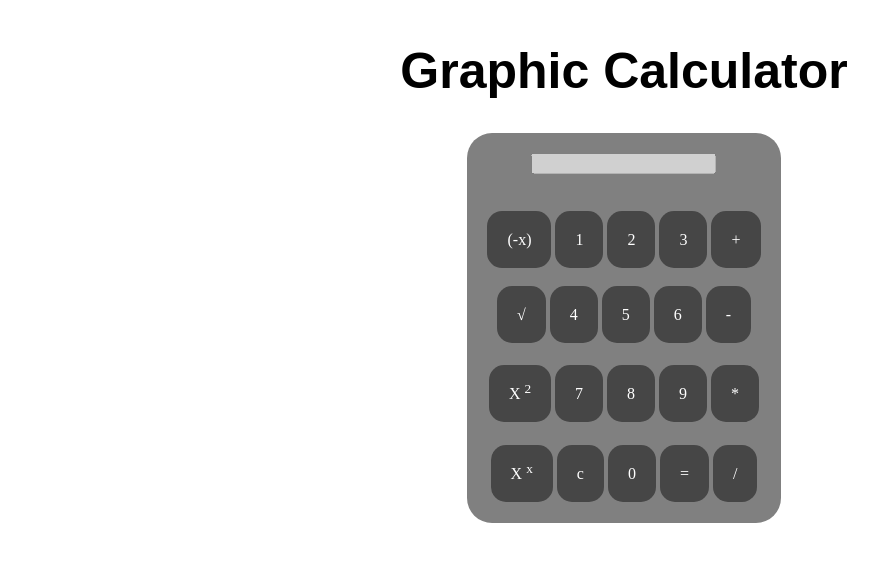
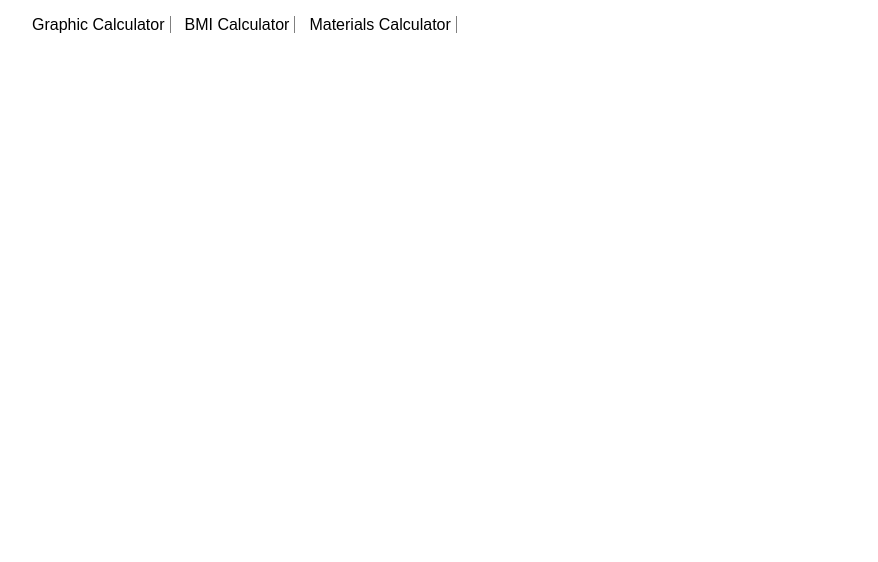
Before and after one commit to The-Cuban-Is-In/Calculators, a Flask app: template templates/index.html in a window 1280 px wide. Shown: the top 562 px of the page, without its empty margins (16-894 px from the left). Run offline with Flask 2, Linux system fonts and the light colour scheme; the template is opened without the code that fills it, so the values that code supplies are empty.

Commit message:
BMI Calc
Made the BMI calculator and and added navigation functionality between the two projects on the same page.  Also set up on index html for the next section (materials calculator)

```diff
--- a/main.py
+++ b/main.py
@@ -5,16 +5,34 @@
 app = Flask(__name__)
 app.config['SECRET_KEY'] = 'hj3klh42kj3h4jk23h3jkhjh3jk242h4jk3h4jk34hrrbfbdbf'
 
-currentNum = ''
+
+currentNum = ''     # -- TODO need to find a way to eliminate the need for these variables
 op = ''
 num1 = ''
 num2 = ''
 
-@app.route('/')
+option = 'graphic-calc'
+
+@app.route('/', methods=['POST', 'GET'])
 def home():
-    return render_template('index.html', currentNum = currentNum)
+    global option
+    option = request.args['option']
+    bmiValue = ''
 
-@app.route('/button-click/<string:numOp>/<string:choice>')
+    if request.method == 'POST':
+        if option == 'bmi-calc':    # -- Confirms the form being submitted is for the bmi-calculator
+            feet = request.form.get('feet')
+            inches = request.form.get('inches')
+            pounds = request.form.get('pound')
+            kilograms = (float(pounds) / 2.205)
+            inches = (float(feet)*12) + float(inches)
+            meters = inches/39.37
+            bmiValue = kilograms/math.pow(meters, 2)
+            bmiValue = '{:.2f}'.format(bmiValue)
+
+    return render_template('index.html', currentNum = currentNum, option = option, bmiValue = bmiValue)
+
+@app.route('/button-click/<string:numOp>/<string:choice>')      # -- Click options for Graphic calculator
 def buttonClick(numOp, choice):
     global currentNum, num1, num2, op
 
--- a/static/styles.css
+++ b/static/styles.css
@@ -1,3 +1,26 @@
+/* Graphic Calculator */
+.navigaiton ul {
+    background-color: grey;
+}
+
+.navigation a {
+    text-decoration: none;
+    padding-right: 5px;
+    color: black;
+    border-right: 1px solid rgb(128, 128, 128);
+    font-family: Arial, Helvetica, sans-serif;
+    margin-right: 10px;
+}
+
+.navigation a:hover {
+    background: rgb(49, 49, 49);
+    color: white;
+}
+
+.navigaiton a:first-child {
+    border-right: hidden;
+}
+
 .main-wrapper {
     display: flex;
     flex-direction: column;
@@ -5,6 +28,7 @@
     align-items: center;
     width: 100%;
     min-height: auto;
+    padding-top: 50px;
 }
 
 .title {
--- a/templates/index.html
+++ b/templates/index.html
@@ -8,8 +8,16 @@
     <title>Document</title>
 </head>
 <body>
+    <nav class="navigation">
+        <ul>
+            <a href="{{ url_for('home', option='graphic-calc') }}">Graphic Calculator</a>
+            <a href="{{ url_for('home', option='bmi-calc') }}">BMI Calculator</a>
+            <a href="{{ url_for('home', option='material-calc') }}">Materials Calculator</a>
+        </ul>
+    </nav>
 
-    <div class="main-wrapper">
+    {% if option == 'graphic-calc' %}   <!-- GRAPHIC-CALCULATOR -->
+        <section class="main-wrapper">
             <div>
                 <h1 class="title">Graphic Calculator</h1>
             </div>
@@ -51,6 +59,59 @@
                     <a href="{{ url_for('buttonClick', numOp='div', choice='operator' ) }}">/</a>
                 </div>
             </div>
+        </section>
+    {% endif %}
+
+    {% if option == 'bmi-calc' %}       <!-- BMI-CALCULATOR -->
+        <section class="bmi-main-wrap">
+            <h1>BMI Calculator</h1>
+            <form class="bmi-form-wrap" align="center" method="POST">
+                <div class="bmi-div-wrap">
+                    <label for="feet">Feet:</label>
+                    <input type="text" id="feet" name="feet">
                 </div>
+                <div class="bmi-div-wrap">
+                    <label for="inches">Inches:</label>
+                    <input type="text" id="inches" name="inches">
+                </div>
+                <div class="bmi-div-wrap">
+                    <label for="pound">Pounds:</label>
+                    <input type="text" id="pound" name="pound">
+                </div>
+
+                <button type="submit" class="bmi-submit-button">Get BMI</button>
+
+                <div class="bmi-total-wrap">
+                    <label>BMI</label>
+                    <input type="text" value="{{ bmiValue }}" disabled>
+                </div>
+            </form>
+
+            <div class="bmi-chart">
+                <!-- TODO this needs to be converted into a table -->
+                <div>
+                    <h2>BMI</h2>
+                    <h3>Below 18.5</h3>
+                    <h3>18.5-24.9</h3>
+                    <h3>25.0-29.9</h3>
+                    <h3>30.0 and Above</h3>
+                </div>
+                <div>
+                    <h2>Weight Status</h2>
+                    <h3>Underweight</h3>
+                    <h3>Healthy</h3>
+                    <h3>Overweight</h3>
+                    <h3>Obese</h3>
+                </div>
+            </div>
+        </section>
+    {% endif %}
+
+    {% if option == 'material-calc' %}      <!-- MATERIALS-CALCULATOR -->
+        <section>
+            <h1>Materials Calculator</h1>
+            <p>Calculates the cost of materials based on the materials needed.</p>
+        </section>
+    {% endif %}
 </body>
 </html>
```
Also changed, not shown: other parts of static/styles.css (+76 -0 lines). Lines whose indentation alone changed are shown as unchanged.
